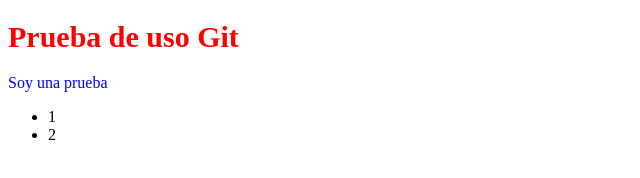
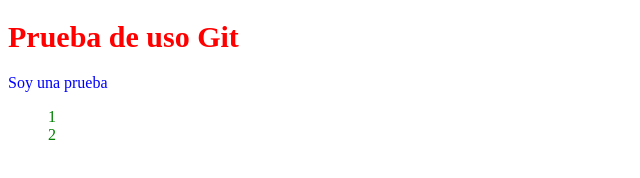
Before and after one commit to DiegoPertierraM/prueba_git, a website: page index.html in a window 1280 px wide. Shown: the full height of the page, 0-640 px from the left. Drawn offline with Linux system fonts and the light colour scheme.

Commit message:
Update style.css

```diff
--- a/style.css
+++ b/style.css
@@ -6,3 +6,11 @@
 p {
   color: blue;
 }
+
+ul {
+  list-style: none;
+}
+
+li {
+  color: green;
+}
```
